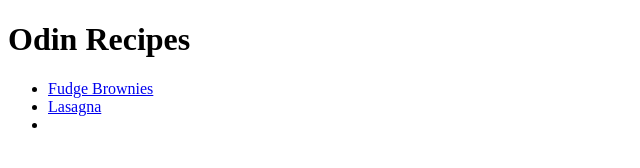
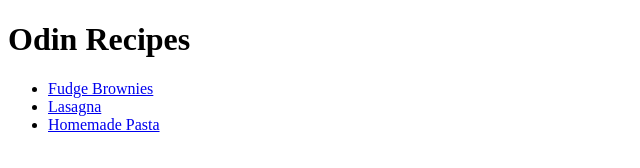
Before and after one commit to LaraKraemer/odin-recipes, a plain HTML site: page index.html in a window 1280 px wide. Shown: the whole page, without its empty margins (0-640 px from the left). Drawn offline with Linux system fonts and the light colour scheme.

Commit message:
Added missing link from Pasta recipe

```diff
--- a/index.html
+++ b/index.html
@@ -10,7 +10,7 @@
     <ul>
         <li><a href="recipes/brownies.html">Fudge Brownies</a></li>
         <li><a href="recipes/lasagna.html">Lasagna</a></li>
-        <li></li>
+        <li><a href="recipes/pasta.html">Homemade Pasta</a></li>
     </ul>
 </body>
 </html>
```
